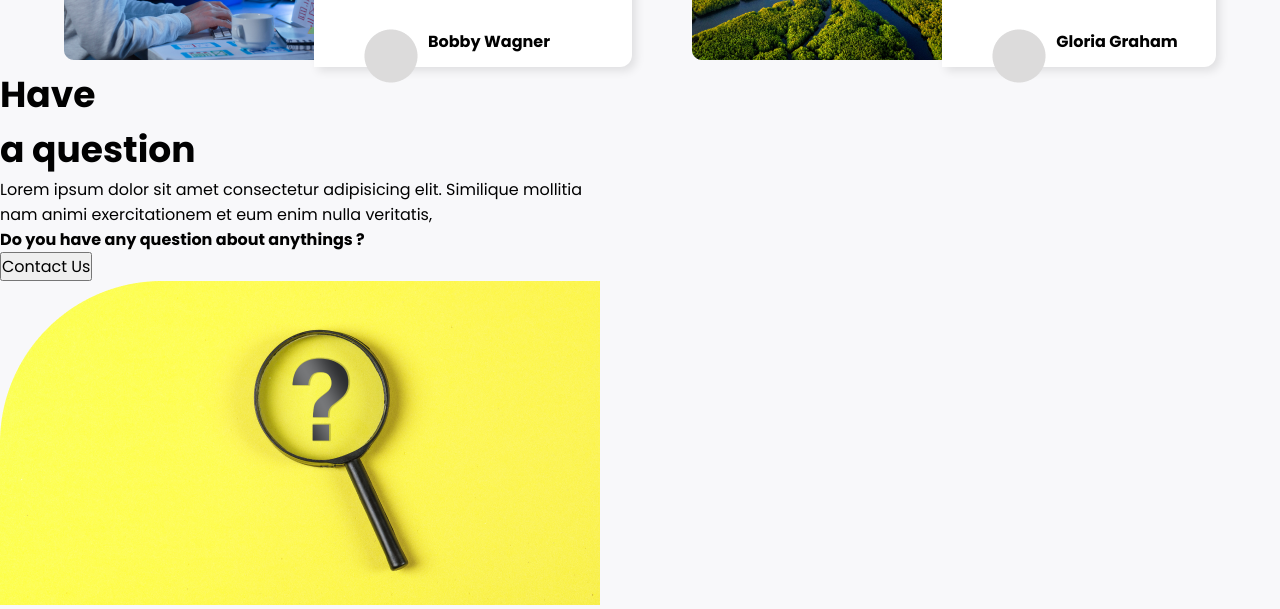
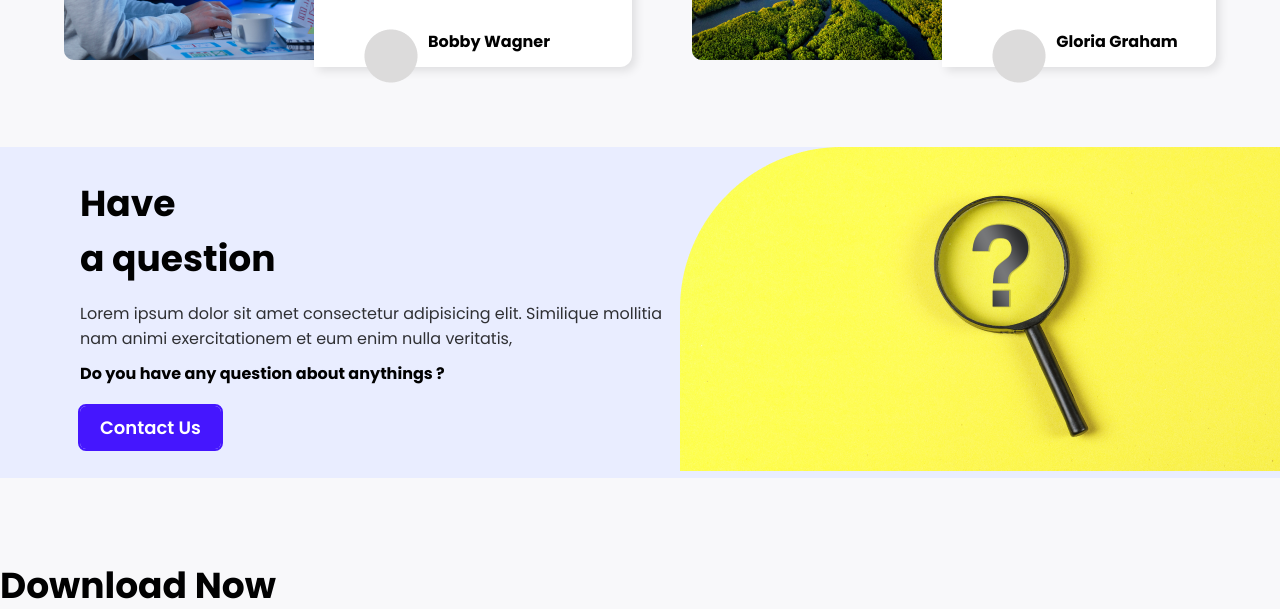
Before and after one commit to devSouvikb/Project-01-html-css-landing-page, a plain HTML site: page Project-13/index.html in a window 1280 px wide. Shown: the part 2017-2626 px from the top of the page. Drawn offline with Linux system fonts and the light colour scheme.

Commit message:
added faq section styles

```diff
--- a/Project-13/style.css
+++ b/Project-13/style.css
@@ -260,3 +260,42 @@ nav {
   position: relative;
   top: 30px;
 }
+
+/* -------------- faq section -------------- */
+.faq-section {
+  width: 100%;
+  margin: 80px 0;
+  padding-left: 80px;
+  background-color: #e9edff;
+  display: flex;
+  justify-content: space-between;
+  align-items: center;
+}
+
+.faq-content p {
+  margin-top: 15px;
+  color: var(--secondary-txt-color);
+}
+
+.faq-content h4 {
+  margin-top: 10px;
+  margin-bottom: 20px;
+}
+
+.btn-primary {
+  font-size: 18px;
+  font-weight: 600;
+  background-color: var(--primary-color);
+  color: #ffffff;
+  padding: 8px 20px;
+  border: none;
+  border-radius: 6px;
+  outline: 2px solid var(--primary-color);
+  cursor: pointer;
+  transition: all 0.2s ease-in-out;
+}
+
+.btn-primary:hover {
+  background-color: #ffffff;
+  color: var(--primary-color);
+}
```
